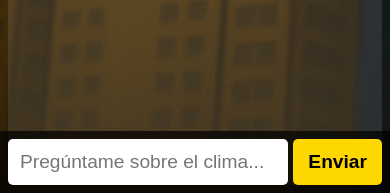
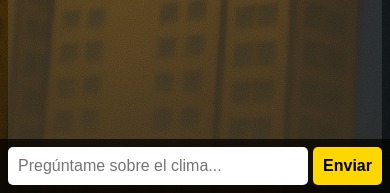
Before and after one commit to SerkoSeg/TiempoActual, a FastAPI app: page / in a window 390 px wide. Shown: the part 651-844 px from the top of the page. Run offline with FastAPI, Linux system fonts and the light colour scheme.

Commit message:
cambios estilo

```diff
--- a/static/style.css
+++ b/static/style.css
@@ -94,7 +94,7 @@ button:hover {
     }
 
     #chat-box {
-        height: calc(100% - 70px); /* Ajusta para dejar espacio al input */
+        height: calc(100% - 70px); /* Deja espacio para el input y botón */
         overflow-y: auto;
         margin-bottom: 0;
     }
@@ -107,6 +107,20 @@ button:hover {
         padding: 8px;
         background: rgba(0, 0, 0, 0.7);
         box-sizing: border-box;
+        display: flex;
+        gap: 5px;
+    }
+
+    .input-area input {
+        flex: 1;
+        font-size: 1rem;
+        padding: 10px;
+    }
+
+    .input-area button {
+        flex-shrink: 0;
+        padding: 10px;
+        font-size: 1rem;
     }
 }
 
```
